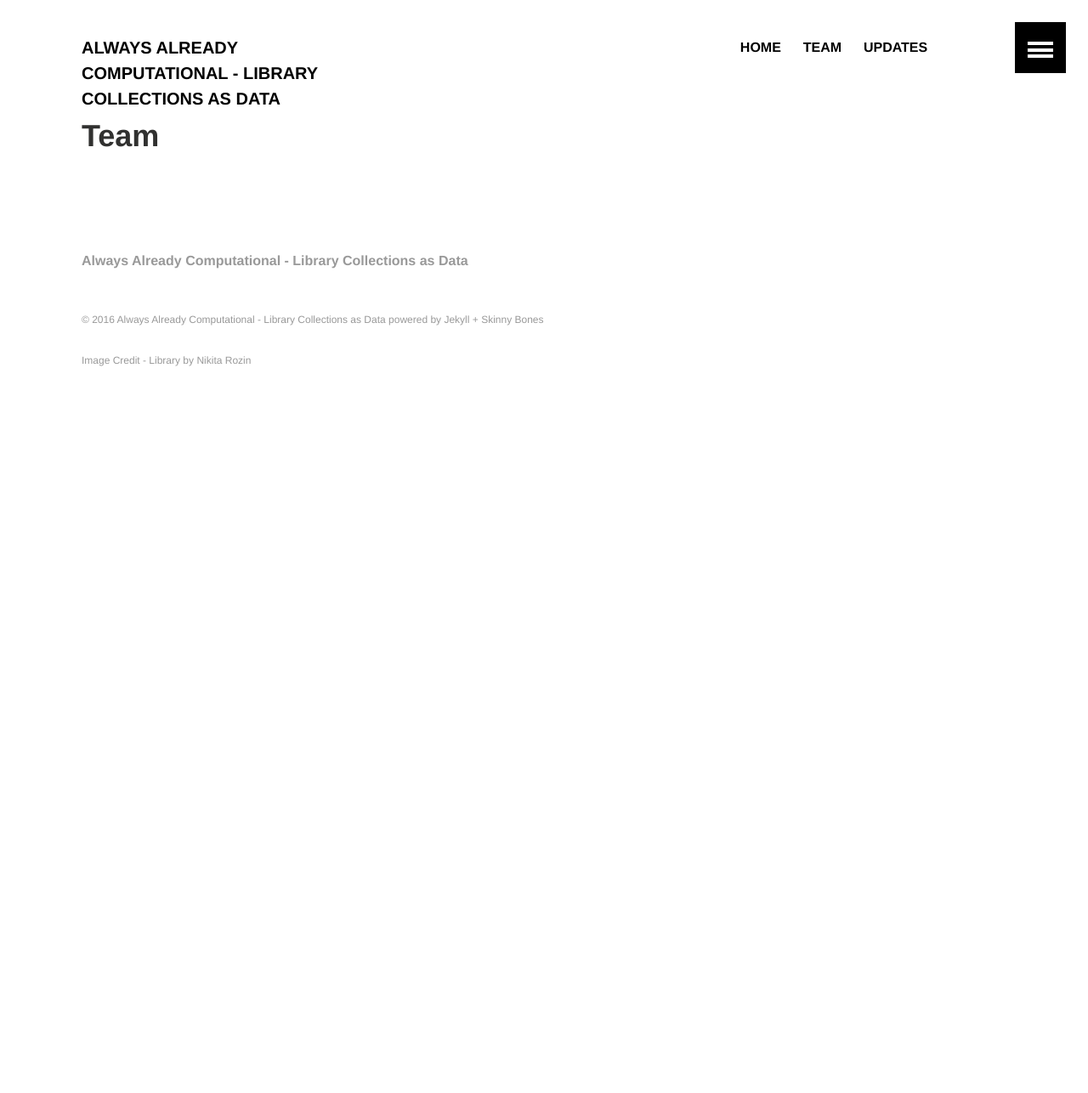
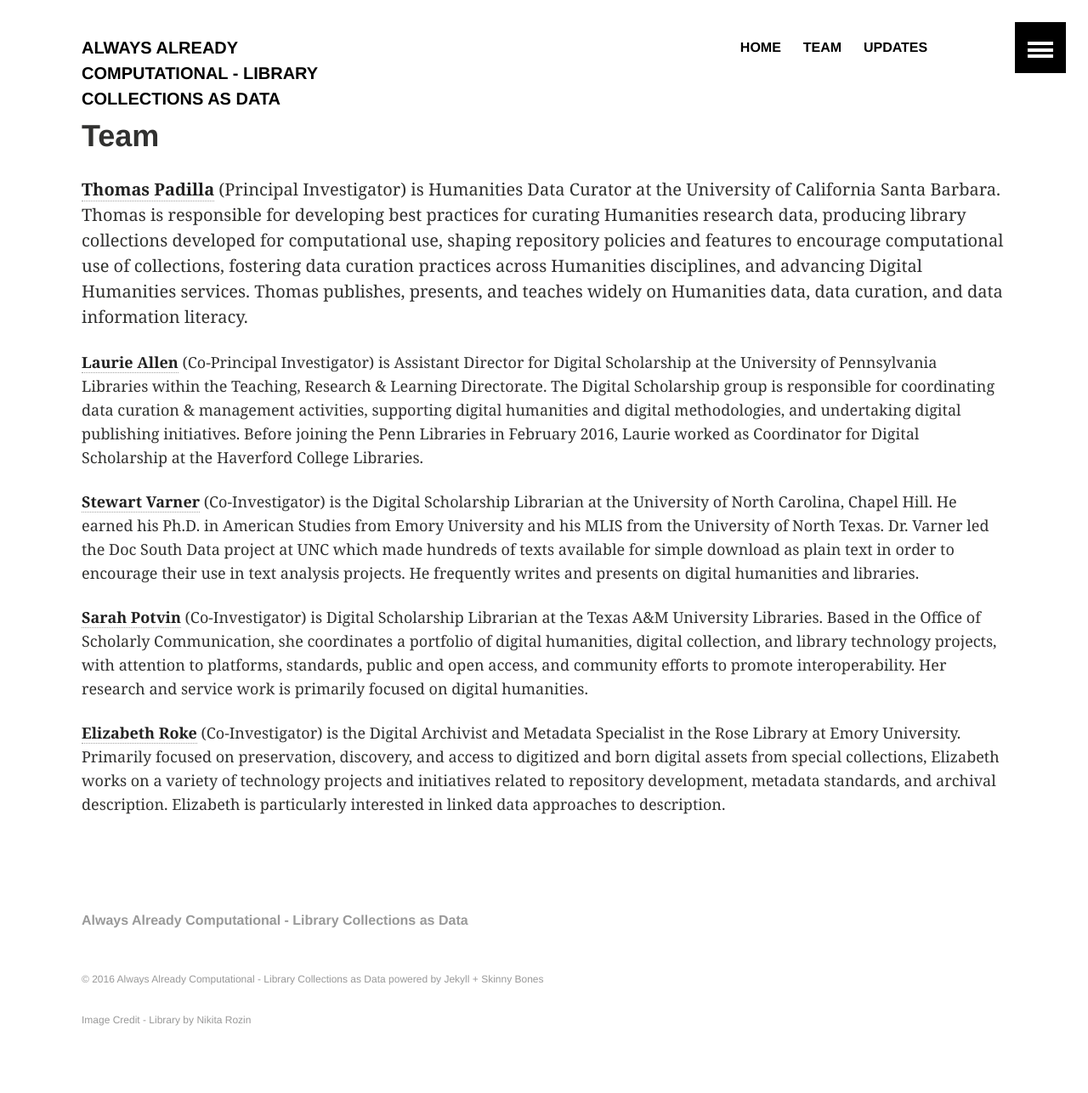
Before and after one commit to collectionsasdata/collectionsasdata.github.io, a Jekyll site: the page built from team.md, in a window 1280 px wide. Shown: the whole page at 85% size. Built offline with Jekyll 4.4.1, drawn with Linux system fonts in a browser that asks for light colours; before the commit the page ends 900 px from its top, so only the background shows below that.

Commit message:
Update team.md

```diff
--- a/team.md
+++ b/team.md
@@ -2,3 +2,12 @@
 layout: archive
 title:  "Team"
 ---
+[**Thomas Padilla**](http://www.thomaspadilla.org/) (Principal Investigator) is Humanities Data Curator at the University of California Santa Barbara. Thomas is responsible for developing best practices for curating Humanities research data, producing library collections developed for computational use, shaping repository policies and features to encourage computational use of collections, fostering data curation practices across Humanities disciplines, and advancing Digital Humanities services. Thomas publishes, presents, and teaches widely on Humanities data, data curation, and data information literacy.
+
+[**Laurie Allen**](http://www.laurieallen.org/) (Co-Principal Investigator) is  Assistant Director for Digital Scholarship at the University of Pennsylvania Libraries within the Teaching, Research & Learning Directorate. The Digital Scholarship group is responsible for coordinating data curation & management activities, supporting digital humanities and digital methodologies, and undertaking digital publishing initiatives. Before joining the Penn Libraries in February 2016, Laurie worked as Coordinator for Digital Scholarship at the Haverford College Libraries.
+
+[**Stewart Varner**](https://stewartvarner.com/) (Co-Investigator) is the Digital Scholarship Librarian at the University of North Carolina, Chapel Hill. He earned his Ph.D. in American Studies from Emory University and his MLIS from the University of North Texas. Dr. Varner led the Doc South Data project at UNC which made hundreds of texts available for simple download as plain text in order to encourage their use in text analysis projects. He frequently writes and presents on digital humanities and libraries.
+
+[**Sarah Potvin**](http://library.tamu.edu/directory/people/spotvin) (Co-Investigator) is Digital Scholarship Librarian at the Texas A&M University Libraries. Based in the Office of Scholarly Communication, she coordinates a portfolio of digital humanities, digital collection, and library technology projects, with attention to platforms, standards, public and open access, and community efforts to promote interoperability. Her research and service work is primarily focused on digital humanities.
+
+[**Elizabeth Roke**](http://rose.library.emory.edu/about/staff-directory/roke-russey-elizabeth.html) (Co-Investigator) is the Digital Archivist and Metadata Specialist in the Rose Library at Emory University.   Primarily focused on preservation, discovery, and access to digitized and born digital assets from special collections, Elizabeth works on a variety of technology projects and initiatives related to repository development, metadata standards, and archival description.  Elizabeth is particularly interested in linked data approaches to description.
```
